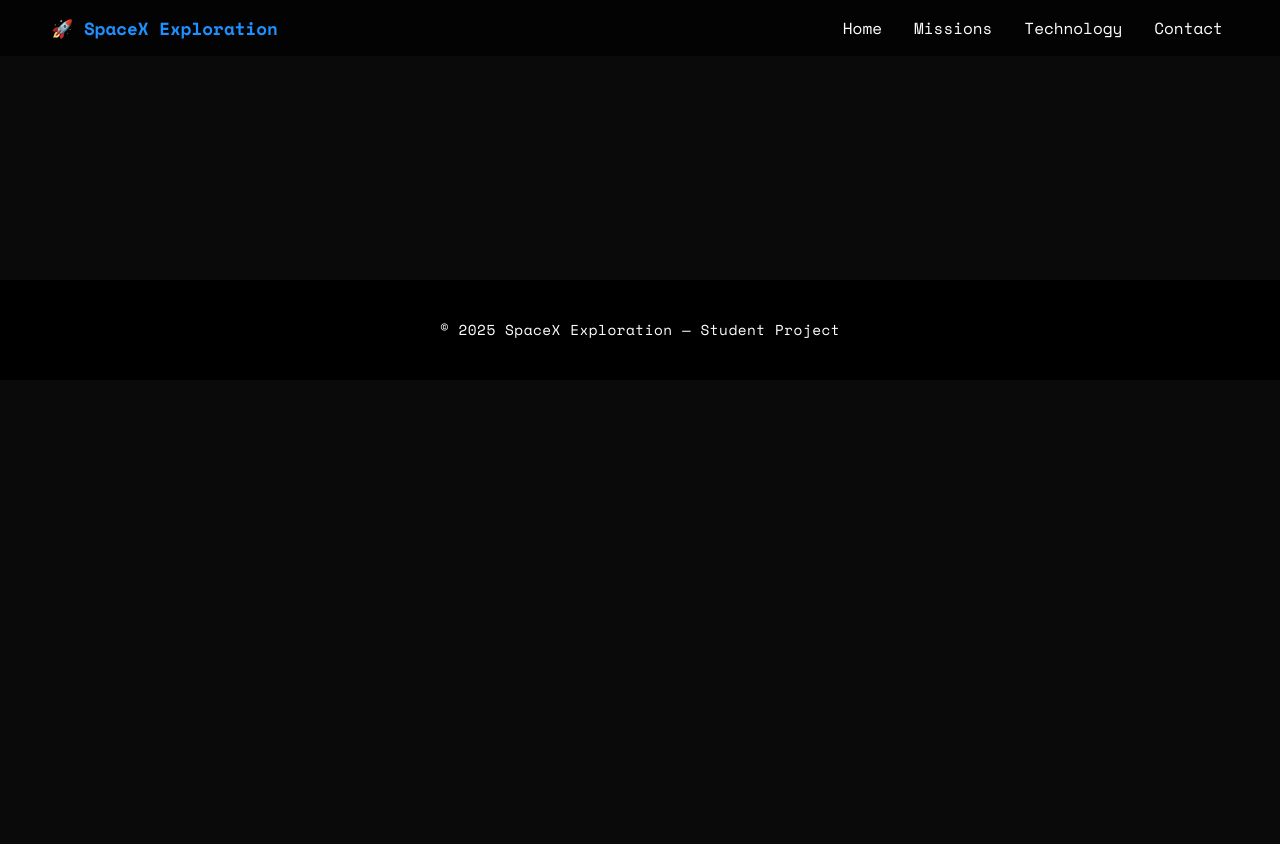
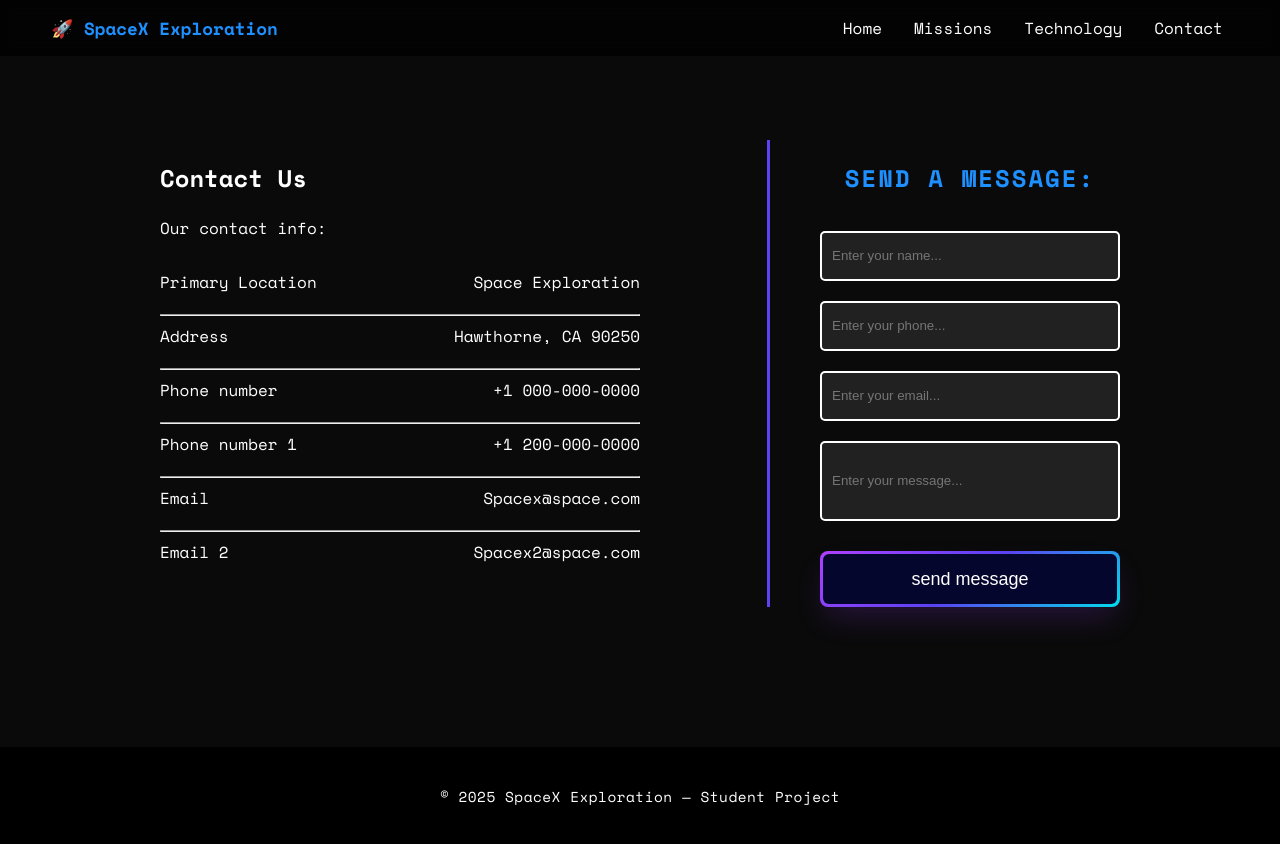
Before and after one commit to lioubiarabi/spaceX_exploration, a plain HTML site: page contact.html in a window 1280 px wide. Before the commit the page ends 800 px from the top, so only its background shows below. Drawn offline with nearby package versions, Linux system fonts and the light colour scheme.

Commit message:
adding contact info and contact form

```diff
--- a/assets/style.css
+++ b/assets/style.css
@@ -356,7 +356,63 @@ footer {
 }
 
 /* contact */
+.contact {
+    display: flex;
+    justify-content: space-between;
+}
+.contact-dash{
+    text-align: left;
+}
+.contact-form {
+    display: flex;
+    flex-direction: column;
+    border-left: 3px solid #5b42f3 ;
+    padding-left: 50px;
+}
+.input {
+  background-color: #212121;
+  width: 300px;
+  height: 50px;
+  padding: 10px;
+  border: 2px solid white;
+  border-radius: 5px;
+  color: #fff;
+  margin: 10px 0;
+}
+.messageinput {
+  background-color: #212121;
+  width: 300px;
+  height: 80px;
+  padding: 10px;
+  border: 2px solid white;
+  border-radius: 5px;
+  color: #fff;
+  margin: 10px 0 30px 0;
+}
 
+.input:focus {
+  color: rgb(0, 255, 255);
+  background-color: #212121;
+  outline-color: rgb(0, 255, 255);
+  box-shadow: -3px -3px 15px rgb(0, 255, 255);
+  transition: .1s;
+  transition-property: box-shadow;
+}
+.btn-form {
+    width: 300px;
+}
+
+.contact-dash .listInfo{
+    margin: 30px 20px 0 0px;
+    padding: 0 20px 0 0;
+    width: 500px;
+}
+.contact-dash .listInfo .item {
+    display: flex;
+    flex-direction: row;
+    justify-content: space-between;
+    margin: 0 0 20px 0;
+}
 
 
 /* RESPONSIVE */
--- a/contact.html
+++ b/contact.html
@@ -21,12 +21,49 @@
     </ul>
   </nav>
 
-  <section class="section" class="contact">
+  <section class="section contact">
     <div class="contact-dash">
-
+        <h1>Contact Us</h1>
+        <p>Our contact info: </p>
+        <div class="listInfo">
+            <div class="item">
+                <span >Primary Location</span>
+                <span >Space Exploration</span>
+            </div>
+            <hr>
+            <div class="item">
+                <span>Address</span>
+                <span>Hawthorne, CA 90250</div>
+            </span>
+            <hr>
+            <div class="item">
+                <span>Phone number</span>
+                <span>+1 000-000-0000</span>
+            </div>
+            <hr>
+            <div class="item">
+                <span>Phone number 1</span>
+                <span>+1 200-000-0000</span>
+            </div>
+            <hr>
+            <div class="item">
+                <span>Email</span>
+                <span>Spacex@space.com</span>
+            </div>
+            <hr>
+            <div class="item">
+                <span>Email 2</span>
+                <span>Spacex2@space.com</span>
+            </div>
+        </div>
     </div>
     <div class="contact-form">
-
+        <h2>Send a message:</h2>
+        <input placeholder="Enter your name..." class="input" name="text" type="text">
+        <input placeholder="Enter your phone..." class="input" name="text" type="text">
+        <input placeholder="Enter your email..." class="input" name="text" type="text">
+        <input placeholder="Enter your message..." class="messageinput" name="text" type="text">
+        <button class="btn btn-form" ><span>send message</span></button>
     </div>
   </section>
 
```
